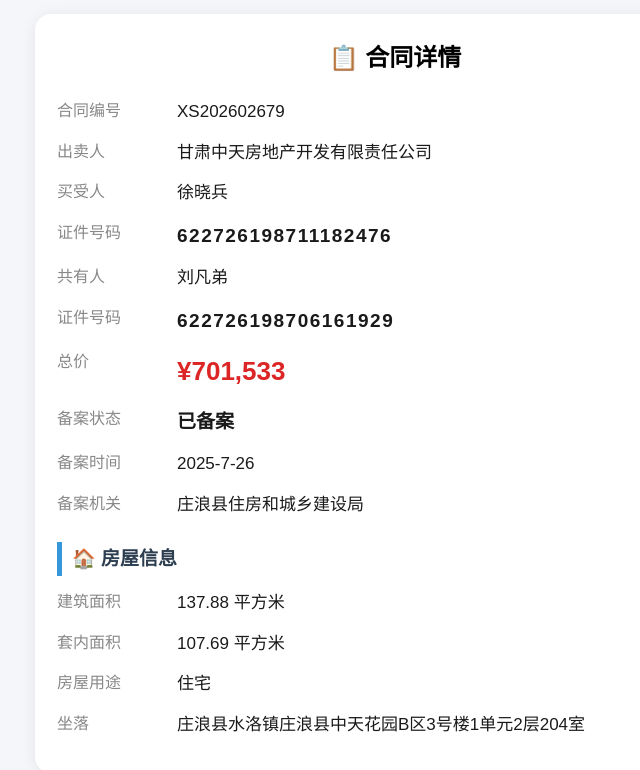
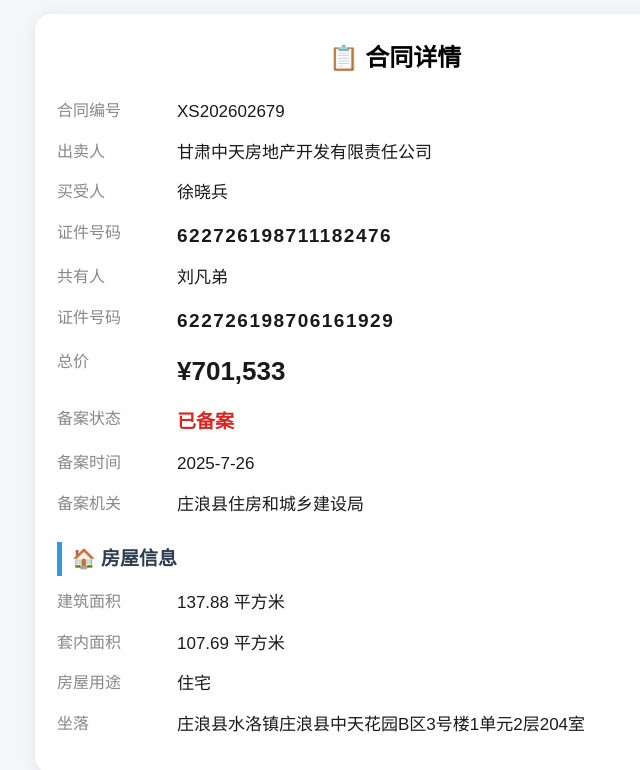
Before and after one commit to xingkong576/contract-qr, a plain HTML site: page xs202602679.html in a window 1280 px wide. Shown: the whole page, without its empty margins (245-885 px from the left). Drawn offline with Linux system fonts and the light colour scheme.

Commit message:
Style update: price black, badge red - xs202602679.html

```diff
--- a/xs202602679.html
+++ b/xs202602679.html
@@ -14,8 +14,8 @@
 .label{color:#888;width:120px;flex-shrink:0;font-size:16px}
 .value{color:#1a1a1a;font-weight:500;font-size:17px}
 .id{color:#1a1a1a;font-weight:bold;letter-spacing:1.5px;font-size:19px}
-.price{font-size:26px;color:#dc2626;font-weight:bold}
-.badge{color:#1a1a1a;font-weight:bold;font-size:19px}
+.price{font-size:26px;color:#1a1a1a;font-weight:bold}
+.badge{color:#dc2626;font-weight:bold;font-size:19px}
 .addr{line-height:1.8}
 </style>
 </head>
```
